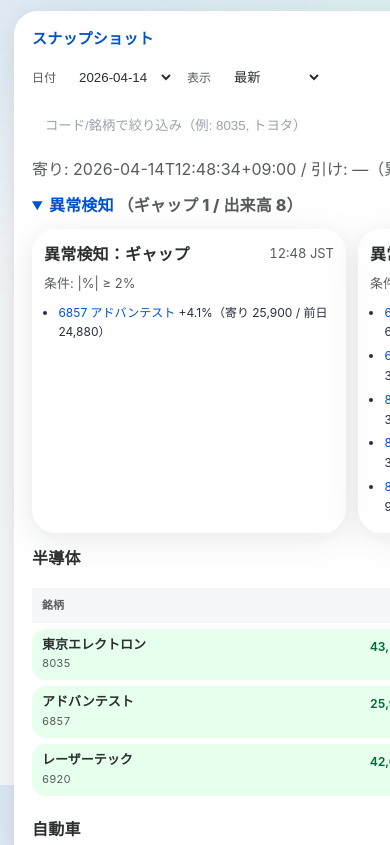
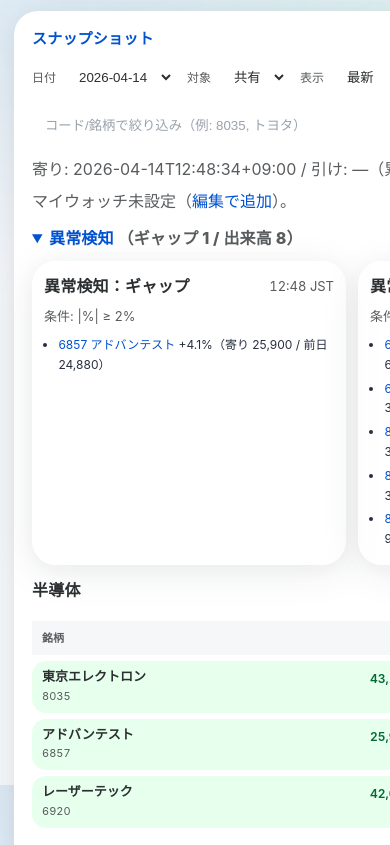
Before and after one commit to MamoruKomo/market-morning-brief, a plain HTML site: page docs/watchlist/index.html in a window 390 px wide. Shown: the part 903-1748 px from the top of the page. Drawn offline with Linux system fonts and the light colour scheme.

Commit message:
Use My watchlist (localStorage) across watch views

```diff
--- a/docs/assets/watchlist.js
+++ b/docs/assets/watchlist.js
@@ -1,4 +1,5 @@
 (function () {
+  const MY_WATCH_KEY = "mmb_my_watchlist_v1";
   const GAP_ALERT_PCT = 2.0;
   const OPEN_VOL_ALERT_RATIO = 0.15;
   const CLOSE_VOL_ALERT_RATIO = 1.8;
@@ -88,6 +89,21 @@
     return res.json();
   }
 
+  function loadMyWatchlist() {
+    try {
+      const raw = localStorage.getItem(MY_WATCH_KEY);
+      if (!raw) return { version: 1, groups: [] };
+      const json = JSON.parse(raw);
+      return { version: 1, groups: asArray(json?.groups) };
+    } catch (e) {
+      return { version: 1, groups: [] };
+    }
+  }
+
+  function hasAnyTickers(groups) {
+    return asArray(groups).some((g) => asArray(g?.tickers).length > 0);
+  }
+
   function iterSnapshots(snapshots) {
     return asArray(snapshots)
       .filter((s) => s && typeof s === "object")
@@ -148,6 +164,17 @@
       }
     }
     return map;
+  }
+
+  function codesFromCfg(cfg) {
+    const set = new Set();
+    for (const g of asArray(cfg?.groups)) {
+      for (const t of asArray(g?.tickers)) {
+        const code = normalizeText(t?.code);
+        if (code) set.add(code);
+      }
+    }
+    return set;
   }
 
   function groupSnapshotsByDate(snapshots) {
@@ -401,12 +428,17 @@
     return { openSnap, closeSnap };
   }
 
-  function renderAlerts(container, cfg, snapshots, date, openSnap, closeSnap) {
+  function renderAlerts(container, cfg, snapshots, date, openSnap, closeSnap, wantedCodes) {
     if (!container) return { gapCount: 0, volCount: 0 };
     const metaByCode = buildMetaByCode(cfg);
     const openMap = mapItems(openSnap);
     const closeMap = mapItems(closeSnap);
     const codes = new Set([...openMap.keys(), ...closeMap.keys()]);
+    if (wantedCodes && wantedCodes.size) {
+      for (const c of Array.from(codes)) {
+        if (!wantedCodes.has(c)) codes.delete(c);
+      }
+    }
     if (!codes.size) {
       container.innerHTML = `<div class="empty">異常検知: スナップショットがありません。</div>`;
       return { gapCount: 0, volCount: 0 };
@@ -538,9 +570,11 @@
     const alertsDetails = $(".watch-alerts");
     const alertsCount = $(".js-alerts-count");
     const select = $(".js-date");
+    const scope = $(".js-scope");
     const view = $(".js-view");
     const search = $(".js-search");
     const status = $(".js-status");
+    const scopeHint = $(".js-scope-hint");
     const err = $(".js-error");
     const toggleEn = $(".js-toggle-en");
 
@@ -565,13 +599,51 @@
       select.value = initial;
     }
 
+    const my = loadMyWatchlist();
+    const hasMy = hasAnyTickers(my.groups);
+    if (scope) {
+      scope.value = hasMy ? "auto" : "shared";
+    }
+
     const doRender = () => {
       const date = select?.value || initial;
+      const scopeMode = normalizeText(scope?.value || "auto") || "auto";
       const mode = normalizeText(view?.value || "latest") || "latest";
       const showEnglish = !!toggleEn?.checked;
       const query = normalizeQuery(search?.value || "");
-      const { openSnap, closeSnap } = render(container, cfg, snapshots, date, showEnglish, query, mode);
-      const info = renderAlerts(alerts, cfg, snapshots, date, openSnap, closeSnap);
+      const usingMy = scopeMode === "my" || (scopeMode === "auto" && hasMy);
+      const effectiveCfg = usingMy ? my : cfg;
+      const wantedCodes = codesFromCfg(effectiveCfg);
+
+      if (usingMy && !hasMy) {
+        const href = "manage.html";
+        if (scopeHint) {
+          scopeHint.innerHTML = `マイウォッチが空です。<a href="${escapeHtml(href)}">編集で追加</a>`;
+        }
+        container.innerHTML = `<div class="empty">マイウォッチが空です。<a href="${escapeHtml(href)}">編集で追加</a></div>`;
+        if (alertsDetails) alertsDetails.open = false;
+        if (alertsCount) alertsCount.textContent = "（—）";
+        if (status) status.textContent = "—";
+        return;
+      }
+
+      if (scopeHint) {
+        if (!hasMy) {
+          scopeHint.innerHTML = `マイウォッチ未設定（<a href="manage.html">編集で追加</a>）。`;
+        } else {
+          scopeHint.textContent =
+            scopeMode === "my"
+              ? "表示: マイウォッチ（ブラウザ保存）"
+              : scopeMode === "shared"
+                ? "表示: 共有ウォッチ（スナップ/Slack通知の対象）"
+                : usingMy
+                  ? "表示: マイウォッチ（自動）"
+                  : "表示: 共有ウォッチ（自動）";
+        }
+      }
+
+      const { openSnap, closeSnap } = render(container, effectiveCfg, snapshots, date, showEnglish, query, mode);
+      const info = renderAlerts(alerts, effectiveCfg, snapshots, date, openSnap, closeSnap, wantedCodes);
       if (alertsCount) {
         const g = Number(info?.gapCount || 0);
         const v = Number(info?.volCount || 0);
@@ -589,6 +661,7 @@
     };
 
     if (select) select.addEventListener("change", doRender);
+    if (scope) scope.addEventListener("change", doRender);
     if (view) view.addEventListener("change", doRender);
     if (search) search.addEventListener("input", doRender);
     if (toggleEn) toggleEn.addEventListener("change", doRender);
--- a/docs/watchlist/index.html
+++ b/docs/watchlist/index.html
@@ -66,6 +66,14 @@
                   <select class="select js-date"></select>
                 </label>
                 <label class="toggle">
+                  対象
+                  <select class="select js-scope">
+                    <option value="auto">自動</option>
+                    <option value="my">マイ</option>
+                    <option value="shared">共有</option>
+                  </select>
+                </label>
+                <label class="toggle">
                   表示
                   <select class="select js-view">
                     <option value="latest">最新</option>
@@ -81,6 +89,7 @@
                 </label>
                 <div class="muted js-status"></div>
               </div>
+              <div class="muted js-scope-hint" style="margin-top:6px"></div>
               <div class="muted js-error"></div>
               <details class="watch-alerts">
                 <summary>異常検知 <span class="muted js-alerts-count">—</span></summary>
```
Also changed, not shown: docs/assets/home.js (+29 -6 lines), docs/assets/watchlist_fundamentals.js (+26 -3 lines).
